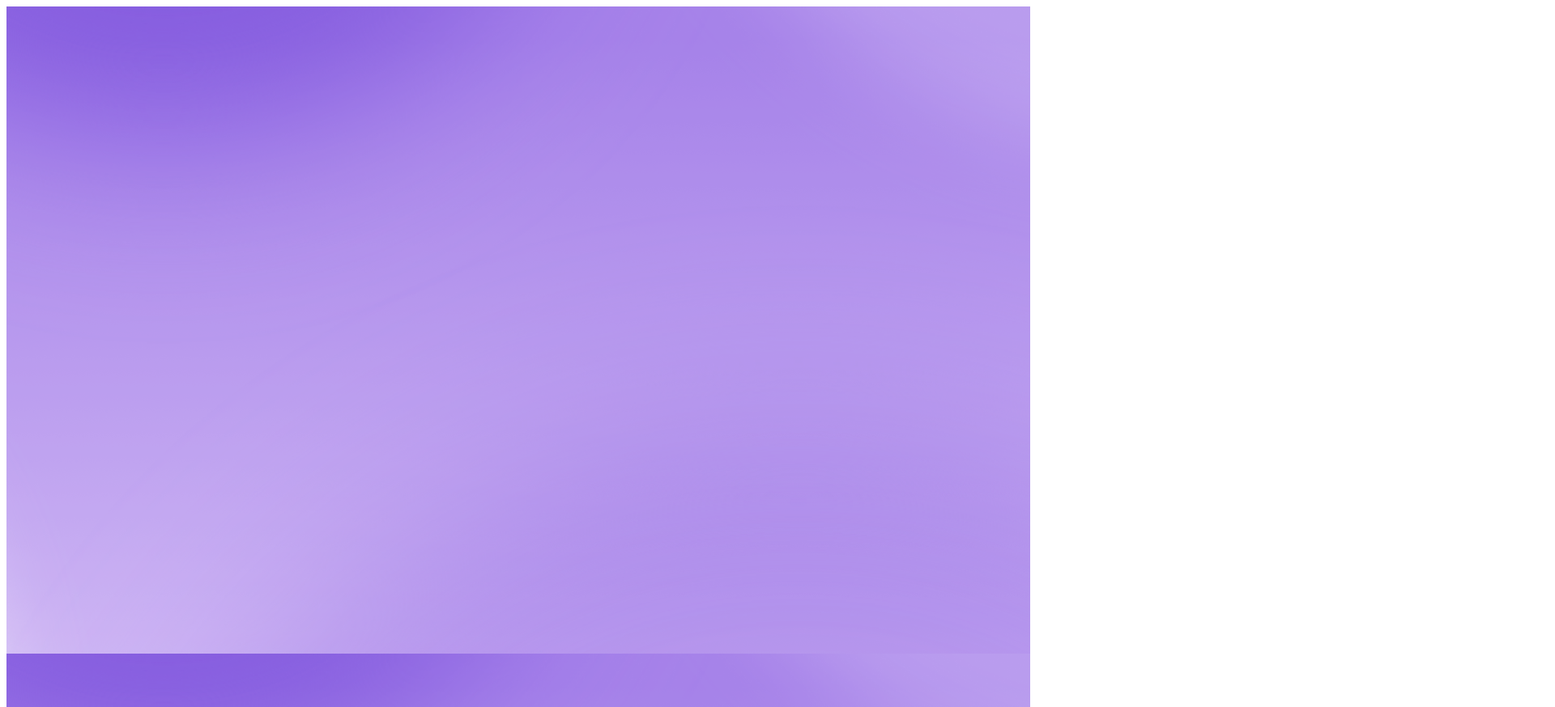
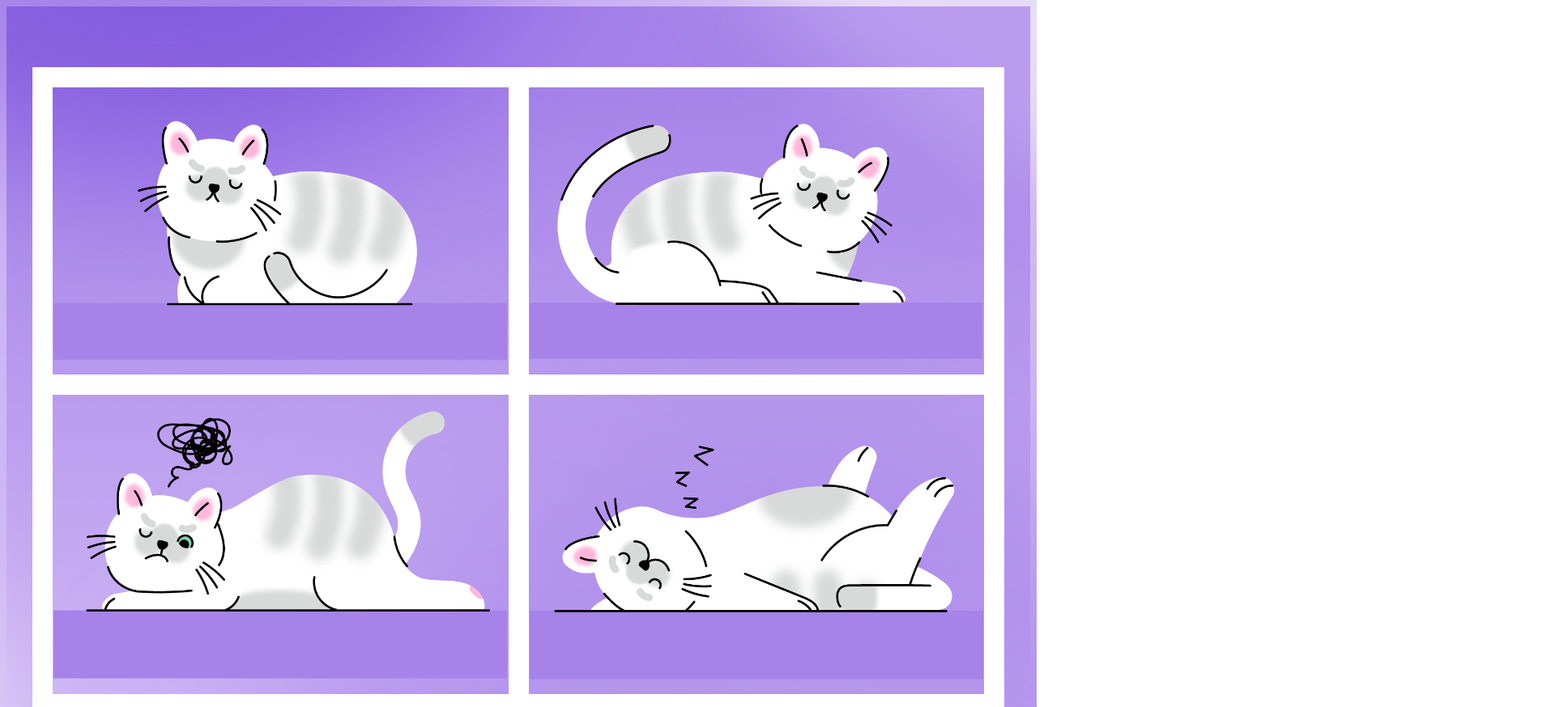
Before and after one commit to BoribroBroth/Comix, a plain HTML site: page index.html in a window 1280 px wide. Shown: the top 874 px of the page at 81% size, 1920 px wide, since content can reach past the window. Drawn offline with Linux system fonts and the light colour scheme.

Commit message:
Style Update

```diff
--- a/index.html
+++ b/index.html
@@ -9,8 +9,7 @@
     <link rel="stylesheet" href="style.css">
 </head>
 <body>
-    <div></div>
-    <div class="content"></div>
+    <div class="content">
         <table class="table" id="table">
             <tr class="row">
                 <td class="cell"><img src="./images/кот1.png" alt="" class="img"></td>
@@ -21,5 +20,7 @@
                 <td class="cell"><img src="./images/кот4.png" alt="" class="img"></td>
             </tr>
         </table>
+    </div>
+    <!-- <div class="block">Привит</div> -->
 </body>
 </html>
--- a/style.css
+++ b/style.css
@@ -1,16 +1,44 @@
 body {
-
     background-image: url(images/back.png);
     background-repeat: no-repeat;
     background-position: center;
-
 }
 
 div {
-
     background-image: url(images/background.png);
     background-repeat: no-repeat;
     height: 100vh;
     background-position: center;
+}
 
+/* .block {
+    width: 100px;
+    height: 100px;
+    padding: 10px;
+    box-sizing: border-box;
+    background-color: rgba(255, 196, 0, 0.507);
+    box-shadow: 4px 4px 4px 4px red;
+    border-radius: 10px;
+    border: 2px solid black;
+} */
+
+table {
+    width: 1200px;
+    height: 100vh;
+    margin: 0 auto;
+    border-collapse: collapse;
 }
+
+tr, td {
+    border: 25px solid white;
+    text-align: center;
+    vertical-align: middle;
+}
+
+img {
+    width: 560px;
+}
+
+.content {
+    padding-top: 75px;
+}
```
Also changed, not shown: image.png (added). Lines whose indentation alone changed are shown as unchanged.
